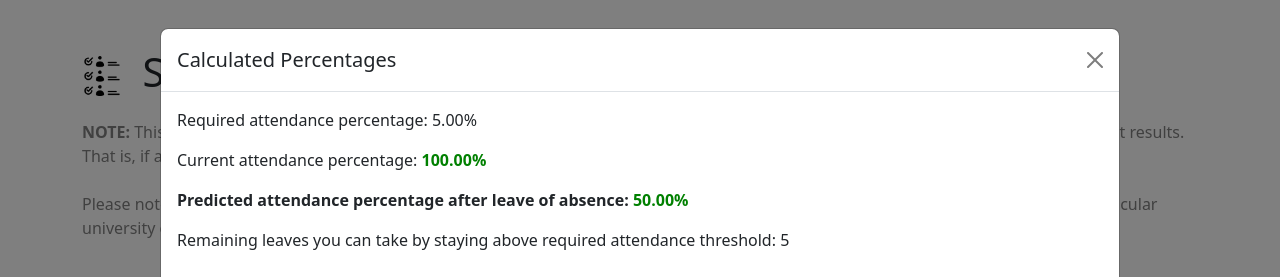
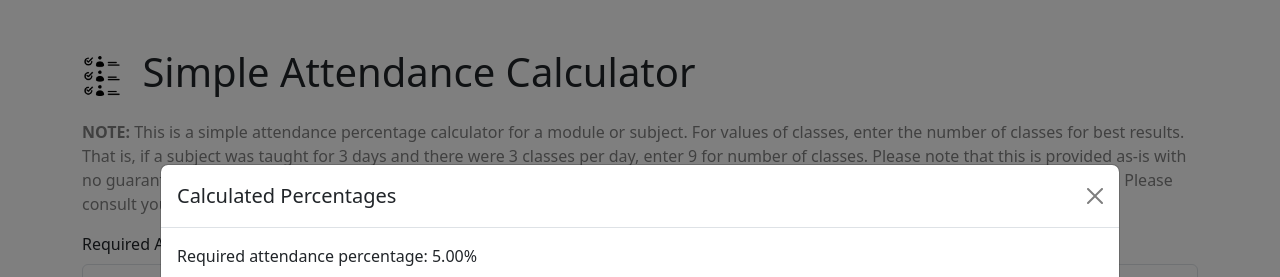
Before and after one commit to anandjagadeesh/attendancePercentage, a plain HTML site: page index.html in a window 1280 px wide. Both pictures are taken after typing "5", "5", "5", "5", "5" into the empty fields and a click on the button "Calculate Percentages". Shown: the top 277 px of the page. Drawn offline with nearby package versions, Linux system fonts and the light colour scheme.

Commit message:
Update index.html

```diff
--- a/index.html
+++ b/index.html
@@ -5,48 +5,41 @@
     <meta name="viewport" content="width=device-width, initial-scale=1.0">
 	<link rel="icon" href="favicon.ico">
     <link rel="shortcut icon" href="favicon.ico">
-    <title>Simple Attendance Calculator</title>
+    <title>Attendance Calculator</title>
     <link href="https://cdn.jsdelivr.net/npm/bootstrap@5.3.0/dist/css/bootstrap.min.css" rel="stylesheet">
 	<link rel="stylesheet" href="https://cdnjs.cloudflare.com/ajax/libs/font-awesome/4.7.0/css/font-awesome.min.css">
 </head>
 <body>
     <div class="container mt-5">
         <h1 class="mb-4"><img src="attendance.png" alt="attendance icon" style="height: 1em; vertical-align: middle; margin-right: 10px;"> Simple Attendance Calculator</h1>
-		<p><span style="color: gray;"><strong>NOTE:</strong> This is a simple attendance percentage calculator for a module or subject. For values of classes, enter the number of classes for best results. That is, if a subject was taught for 3 days and there were 3 classes per day, enter 9 for number of classes.<br><br>Please note that this is provided as-is with no guarantee. This site was not created by experts. Exact values may differ based on how a particular university calculate days and classes. Please consult your teacher or tutor for exact values and advise.</span></p><br>
+		<p><span style="color: gray;"><strong>NOTE:</strong> This is a simple attendance percentage calculator for a module or subject. For values of classes, enter the number of classes for best results. That is, if a subject was taught for 3 days and there were 3 classes per day, enter 9 for number of classes. Please note that this is provided as-is with no guarantee. This site was not created by experts. Exact values may differ based on how a particular university calculate days and classes. Please consult your teacher or tutor for exact values and advise.</span></p>
         <form id="attendanceForm">
             <div class="mb-3">
                 <label for="threshold" class="form-label">Required Attendance Percentage:</label>
                 <input type="number" id="threshold" class="form-control" min="0" max="100" required>
             </div>
-
-			      <div class="mb-3">
+			<div class="mb-3">
                 <label for="attendedSoFar" class="form-label">Classes attended, so far:</label>
                 <input type="number" id="attendedSoFar" class="form-control" min="0" required>
             </div>
-
-			      <div class="mb-3">
+			<div class="mb-3">
                 <label for="daysSoFar" class="form-label">Total classes, conducted so far:</label>
                 <input type="number" id="daysSoFar" class="form-control" min="0" required>
             </div>
-
-            <div class="mb-3">
+			<div class="mb-3">
                 <label for="daysRemaining" class="form-label">Number of classes remaining:</label>
                 <input type="number" id="daysRemaining" class="form-control" min="0" required>
             </div>
-
-			      <div class="mb-3">
+			<div class="mb-3">
                 <label for="leaveDays" class="form-label">Classes you want to take leave of absence:</label>
                 <input type="number" id="leaveDays" class="form-control" min="0">
             </div>
-
-            <button type="button" class="btn btn-primary" onclick="calculateAttendance()" style="background-color: #545454; border-color: #545454">Calculate Percentages</button>
+			<button type="button" class="btn btn-primary" onclick="calculateAttendance()" style="background-color: #545454; border-color: #545454">Calculate Percentages</button>
         </form>
-
-	<!--	<div class="mt-4" id="results"></div> -->
     </div>
 	<div class="modal-overlay" id="modalOverlay" style="display: none; position: fixed; top: 0; left: 0; width: 100%; height: 100%; background-color: rgba(0, 0, 0, 0.5); z-index: 5000;"></div>
     <div class="modal fade" id="attendanceModal" tabindex="-1" aria-labelledby="attendanceModal" aria-hidden="true" style="z-index: 9999;">
-	  <div class="modal-dialog" style="width: 75%; max-width: 75%; max-height: 75%; height: 75%; justify-content: center; align-items: center;">
+	  <div class="modal-dialog" style="width: 75%; max-width: 75%; max-height: 75%; height: 75%; display: flex; justify-content: center; align-items: center;">
 	    <div class="modal-content">
 	      <div class="modal-header">
 	        <h5 class="modal-title" id="exampleModalLabel">Calculated Percentages</h5>
@@ -92,13 +85,6 @@
 	        0
 	      )}</p>
 	    `;
-	    // const resultsDiv = document.getElementById("results");
-	    // resultsDiv.innerHTML = `
-	    //   <p>Required attendance percentage: ${threshold.toFixed(2)}%</p>
-	    //   ${currAttendanceString}
-	    //   ${newAttendanceString}
-	    //   ${leavesLeftString}
-	    // `;
 	    const modalContent = document.getElementById("modal-content");
 	    modalContent.innerHTML = `
 	      <p>Required attendance percentage: ${threshold.toFixed(2)}%</p>
```
